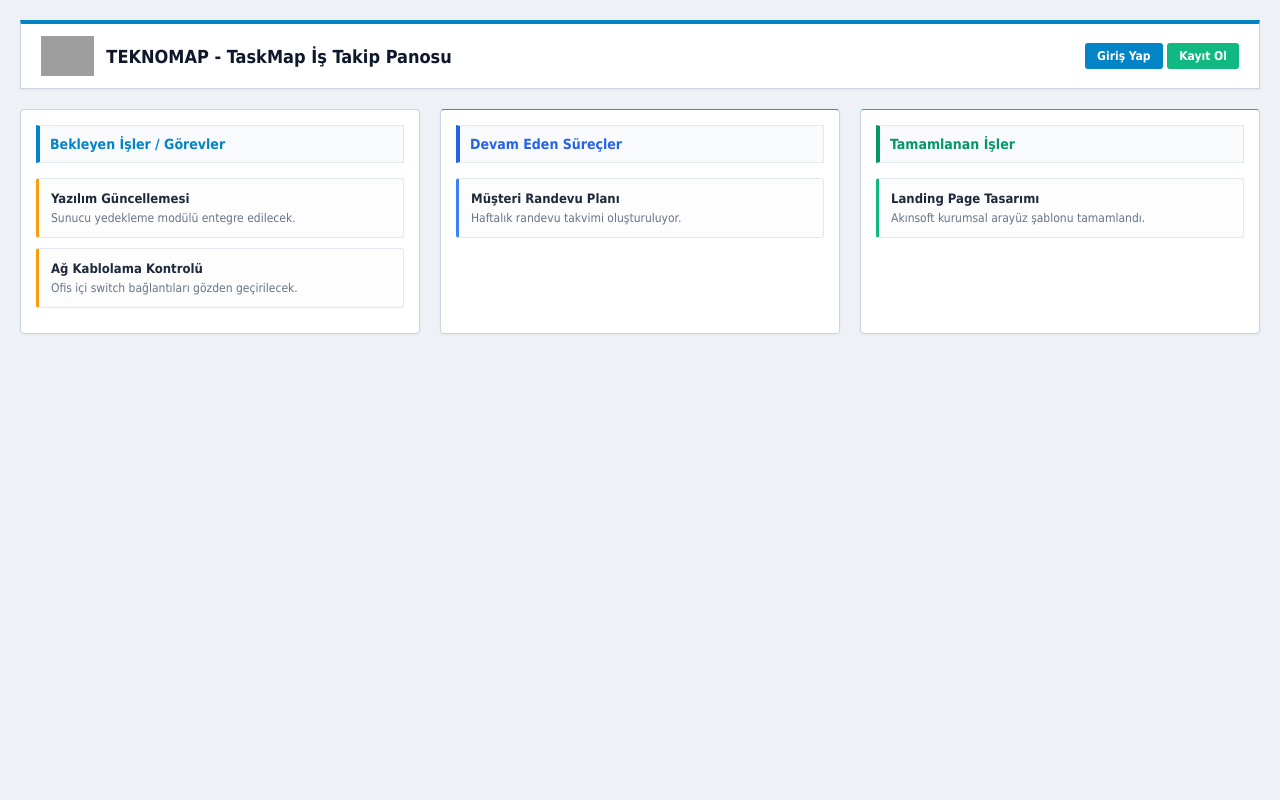
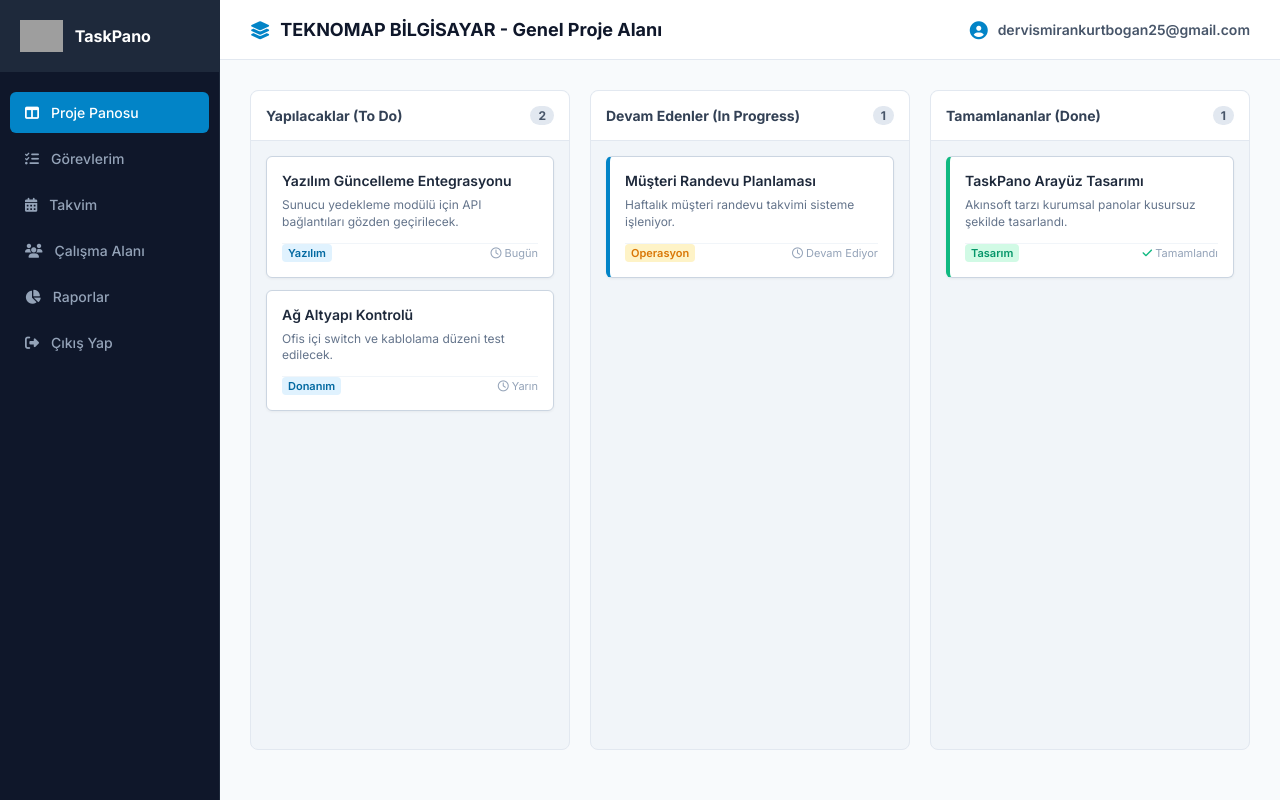
Before and after one commit to miran4726/taskmap, a Flask app: page / in a window 1280 px wide. Run offline with Flask 3, Linux system fonts and the light colour scheme; grey boxes are pictures that could not be loaded.

Commit message:
Update index.html

```diff
--- a/templates/index.html
+++ b/templates/index.html
@@ -2,81 +2,145 @@
 <html lang="tr">
 <head>
     <meta charset="UTF-8">
-    <title>TaskMap - Görev ve Proje Panosu</title>
+    <title>TaskPano - İş Takip ve Proje Yönetim Sistemi</title>
+    <link href="https://fonts.googleapis.com/css2?family=Inter:wght@400;500;600;700&display=swap" rel="stylesheet">
+    <link rel="stylesheet" href="https://cdnjs.cloudflare.com/ajax/libs/font-awesome/6.4.0/css/all.min.css">
     <style>
-        * { margin: 0; padding: 0; box-sizing: border-box; font-family: Tahoma, Arial, sans-serif; }
-        body { background-color: #eef2f7; color: #333; padding: 20px; }
+        * { margin: 0; padding: 0; box-sizing: border-box; font-family: 'Inter', sans-serif; }
+        body { background-color: #f4f6f9; color: #1e293b; display: flex; height: 100vh; overflow: hidden; }
 
-        /* Üst Kurumsal Başlık */
-        .top-header { display: flex; justify-content: space-between; align-items: center; background: #fff; padding: 12px 20px; border: 1px solid #cbd5e1; border-top: 4px solid #0284c7; margin-bottom: 20px; box-shadow: 0 1px 3px rgba(0,0,0,0.05); }
-        .logo-area { display: flex; align-items: center; gap: 12px; }
-        .logo-area img { height: 40px; object-fit: contain; }
-        .logo-title { font-size: 18px; font-weight: bold; color: #0f172a; }
+        /* Sol Sidebar (TaskPano Panel Kenar Çubuğu) */
+        aside { width: 260px; background: #0f172a; color: #94a3b8; display: flex; flex-direction: column; border-right: 1px solid #1e293b; }
+        .sidebar-brand { padding: 20px; display: flex; align-items: center; gap: 12px; background: #1e293b; color: #fff; font-weight: 700; font-size: 16px; }
+        .sidebar-brand img { height: 32px; object-fit: contain; }
 
-        /* Pano Konteyner */
-        .pano-container { display: flex; gap: 20px; flex-wrap: wrap; }
+        .sidebar-menu { padding: 20px 10px; display: flex; flex-direction: column; gap: 5px; }
+        .sidebar-menu a { display: flex; align-items: center; gap: 12px; padding: 12px 15px; color: #94a3b8; text-decoration: none; font-size: 14px; font-weight: 500; border-radius: 6px; transition: 0.2s; }
+        .sidebar-menu a:hover, .sidebar-menu a.active { background: #0284c7; color: #fff; }
 
-        /* Sütunlar (Kanban / Task Pano) */
-        .pano-column { flex: 1; min-width: 280px; background: #fff; border: 1px solid #cbd5e1; border-radius: 4px; padding: 15px; box-shadow: 0 1px 3px rgba(0,0,0,0.05); }
-        .pano-column h3 { font-size: 14px; background: #f8fafc; padding: 10px; color: #0284c7; border: 1px solid #e2e8f0; margin-bottom: 15px; border-left: 4px solid #0284c7; }
+        /* Sağ Ana Alan */
+        .main-content { flex: 1; display: flex; flex-direction: column; overflow-hidden; }
 
-        /* Görev Kartları */
-        .task-card { background: #fdfdfd; border: 1px solid #e2e8f0; border-left: 3px solid #f59e0b; padding: 12px; margin-bottom: 10px; border-radius: 3px; font-size: 13px; }
-        .task-card.done { border-left-color: #10b981; }
-        .task-title { font-weight: bold; color: #1e293b; margin-bottom: 5px; }
-        .task-desc { color: #64748b; font-size: 12px; }
+        /* Üst Header */
+        header { height: 60px; background: #ffffff; border-bottom: 1px solid #e2e8f0; display: flex; justify-content: space-between; align-items: center; padding: 0 30px; }
+        .header-title { font-size: 18px; font-weight: 700; color: #0f172a; display: flex; align-items: center; gap: 10px; }
+        .user-profile { display: flex; align-items: center; gap: 10px; font-size: 14px; font-weight: 600; color: #475569; }
+        .user-profile i { font-size: 18px; color: #0284c7; }
 
-        /* Butonlar */
-        .btn { display: inline-block; padding: 6px 12px; background: #0284c7; color: #fff; text-decoration: none; font-size: 12px; border-radius: 3px; font-weight: bold; }
-        .btn:hover { background: #0369a1; }
+        /* Kanban / Pano Alanı */
+        .board-container { padding: 30px; display: flex; gap: 20px; flex: 1; overflow-x: auto; background: #f8fafc; }
+
+        .board-column { width: 320px; background: #f1f5f9; border-radius: 8px; border: 1px solid #e2e8f0; display: flex; flex-direction: column; max-height: calc(100vh - 140px); }
+        .column-header { padding: 15px; font-size: 14px; font-weight: 700; color: #334155; display: flex; justify-content: space-between; align-items: center; border-bottom: 1px solid #e2e8f0; background: #fff; border-top-left-radius: 8px; border-top-right-radius: 8px; }
+        .column-badge { background: #e2e8f0; color: #475569; padding: 2px 8px; border-radius: 12px; font-size: 12px; }
+
+        .column-cards { padding: 15px; overflow-y: auto; display: flex; flex-direction: column; gap: 12px; }
+
+        /* Görev Kartı */
+        .task-card { background: #ffffff; border: 1px solid #cbd5e1; border-radius: 6px; padding: 15px; box-shadow: 0 1px 3px rgba(0,0,0,0.05); cursor: pointer; transition: transform 0.2s; }
+        .task-card:hover { transform: translateY(-2px); border-color: #0284c7; }
+        .task-title { font-size: 14px; font-weight: 600; color: #1e293b; margin-bottom: 8px; }
+        .task-desc { font-size: 12px; color: #64748b; margin-bottom: 12px; line-height: 1.4; }
+        .task-footer { display: flex; justify-content: space-between; align-items: center; font-size: 11px; color: #94a3b8; border-top: 1px solid #f1f5f9; pt-top: 8px; }
+        .task-tag { background: #e0f2fe; color: #0369a1; padding: 2px 6px; border-radius: 4px; font-weight: 600; }
     </style>
 </head>
 <body>
 
-    <!-- Üst Bar ve Logo -->
-    <div class="top-header">
-        <div class="logo-area">
-            <img src="{{ url_for('static', filename='logo.png') }}" alt="TaskMap Logo" onerror="this.style.display='none'">
-            <span class="logo-title">TEKNOMAP - TaskMap İş Takip Panosu</span>
+    <!-- Sol Panel (Sidebar) -->
+    <aside>
+        <div class="sidebar-brand">
+            <img src="{{ url_for('static', filename='logo.png') }}" alt="Logo" onerror="this.style.display='none'">
+            <span>TaskPano</span>
         </div>
-        <div>
-            <a href="/login" class="btn">Giriş Yap</a>
-            <a href="/register" class="btn" style="background:#10b981;">Kayıt Ol</a>
+        <div class="sidebar-menu">
+            <a href="#" class="active"><i class="fa-solid fa-columns"></i> Proje Panosu</a>
+            <a href="#"><i class="fa-solid fa-list-check"></i> Görevlerim</a>
+            <a href="#"><i class="fa-solid fa-calendar-days"></i> Takvim</a>
+            <a href="#"><i class="fa-solid fa-users"></i> Çalışma Alanı</a>
+            <a href="#"><i class="fa-solid fa-chart-pie"></i> Raporlar</a>
+            <a href="/login"><i class="fa-solid fa-right-from-bracket"></i> Çıkış Yap</a>
         </div>
-    </div>
+    </aside>
 
-    <!-- Task Pano (İş Takip Listeleri) -->
-    <div class="pano-container">
+    <!-- Sağ Ana Ekran -->
+    <div class="main-content">
 
-        <!-- Bekleyenler -->
-        <div class="pano-column">
-            <h3>Bekleyen İşler / Görevler</h3>
-            <div class="task-card">
-                <div class="task-title">Yazılım Güncellemesi</div>
-                <div class="task-desc">Sunucu yedekleme modülü entegre edilecek.</div>
+        <!-- Üst Header -->
+        <header>
+            <div class="header-title">
+                <i class="fa-solid fa-layer-group" style="color: #0284c7;"></i> TEKNOMAP BİLGİSAYAR - Genel Proje Alanı
             </div>
-            <div class="task-card">
-                <div class="task-title">Ağ Kablolama Kontrolü</div>
-                <div class="task-desc">Ofis içi switch bağlantıları gözden geçirilecek.</div>
+            <div class="user-profile">
+                <i class="fa-solid fa-circle-user"></i> dervismirankurtbogan25@gmail.com
             </div>
-        </div>
+        </header>
 
-        <!-- Devam Edenler -->
-        <div class="pano-column" style="border-top-color: #3b82f6;">
-            <h3 style="color: #2563eb; border-left-color: #2563eb;">Devam Eden Süreçler</h3>
-            <div class="task-card" style="border-left-color: #3b82f6;">
-                <div class="task-title">Müşteri Randevu Planı</div>
-                <div class="task-desc">Haftalık randevu takvimi oluşturuluyor.</div>
+        <!-- Kanban Board (Task Pano Akışı) -->
+        <div class="board-container">
+
+            <!-- Sütun 1: Yapılacaklar -->
+            <div class="board-column">
+                <div class="column-header">
+                    <span>Yapılacaklar (To Do)</span>
+                    <span class="column-badge">2</span>
+                </div>
+                <div class="column-cards">
+                    <div class="task-card">
+                        <div class="task-title">Yazılım Güncelleme Entegrasyonu</div>
+                        <div class="task-desc">Sunucu yedekleme modülü için API bağlantıları gözden geçirilecek.</div>
+                        <div class="task-footer">
+                            <span class="task-tag">Yazılım</span>
+                            <span><i class="fa-regular fa-clock"></i> Bugün</span>
+                        </div>
+                    </div>
+                    <div class="task-card">
+                        <div class="task-title">Ağ Altyapı Kontrolü</div>
+                        <div class="task-desc">Ofis içi switch ve kablolama düzeni test edilecek.</div>
+                        <div class="task-footer">
+                            <span class="task-tag">Donanım</span>
+                            <span><i class="fa-regular fa-clock"></i> Yarın</span>
+                        </div>
+                    </div>
+                </div>
             </div>
-        </div>
 
-        <!-- Tamamlananlar -->
-        <div class="pano-column" style="border-top-color: #10b981;">
-            <h3 style="color: #059669; border-left-color: #059669;">Tamamlanan İşler</h3>
-            <div class="task-card done">
-                <div class="task-title">Landing Page Tasarımı</div>
-                <div class="task-desc">Akınsoft kurumsal arayüz şablonu tamamlandı.</div>
+            <!-- Sütun 2: Devam Edenler -->
+            <div class="board-column">
+                <div class="column-header">
+                    <span>Devam Edenler (In Progress)</span>
+                    <span class="column-badge">1</span>
+                </div>
+                <div class="column-cards">
+                    <div class="task-card" style="border-left: 4px solid #0284c7;">
+                        <div class="task-title">Müşteri Randevu Planlaması</div>
+                        <div class="task-desc">Haftalık müşteri randevu takvimi sisteme işleniyor.</div>
+                        <div class="task-footer">
+                            <span class="task-tag" style="background:#fef3c7; color:#d97706;">Operasyon</span>
+                            <span><i class="fa-regular fa-clock"></i> Devam Ediyor</span>
+                        </div>
+                    </div>
+                </div>
             </div>
+
+            <!-- Sütun 3: Tamamlananlar -->
+            <div class="board-column">
+                <div class="column-header">
+                    <span>Tamamlananlar (Done)</span>
+                    <span class="column-badge">1</span>
+                </div>
+                <div class="column-cards">
+                    <div class="task-card" style="border-left: 4px solid #10b981;">
+                        <div class="task-title">TaskPano Arayüz Tasarımı</div>
+                        <div class="task-desc">Akınsoft tarzı kurumsal panolar kusursuz şekilde tasarlandı.</div>
+                        <div class="task-footer">
+                            <span class="task-tag" style="background:#d1fae5; color:#059669;">Tasarım</span>
+                            <span><i class="fa-solid fa-check" style="color:#10b981;"></i> Tamamlandı</span>
+                        </div>
+                    </div>
+                </div>
+            </div>
+
         </div>
 
     </div>
```
